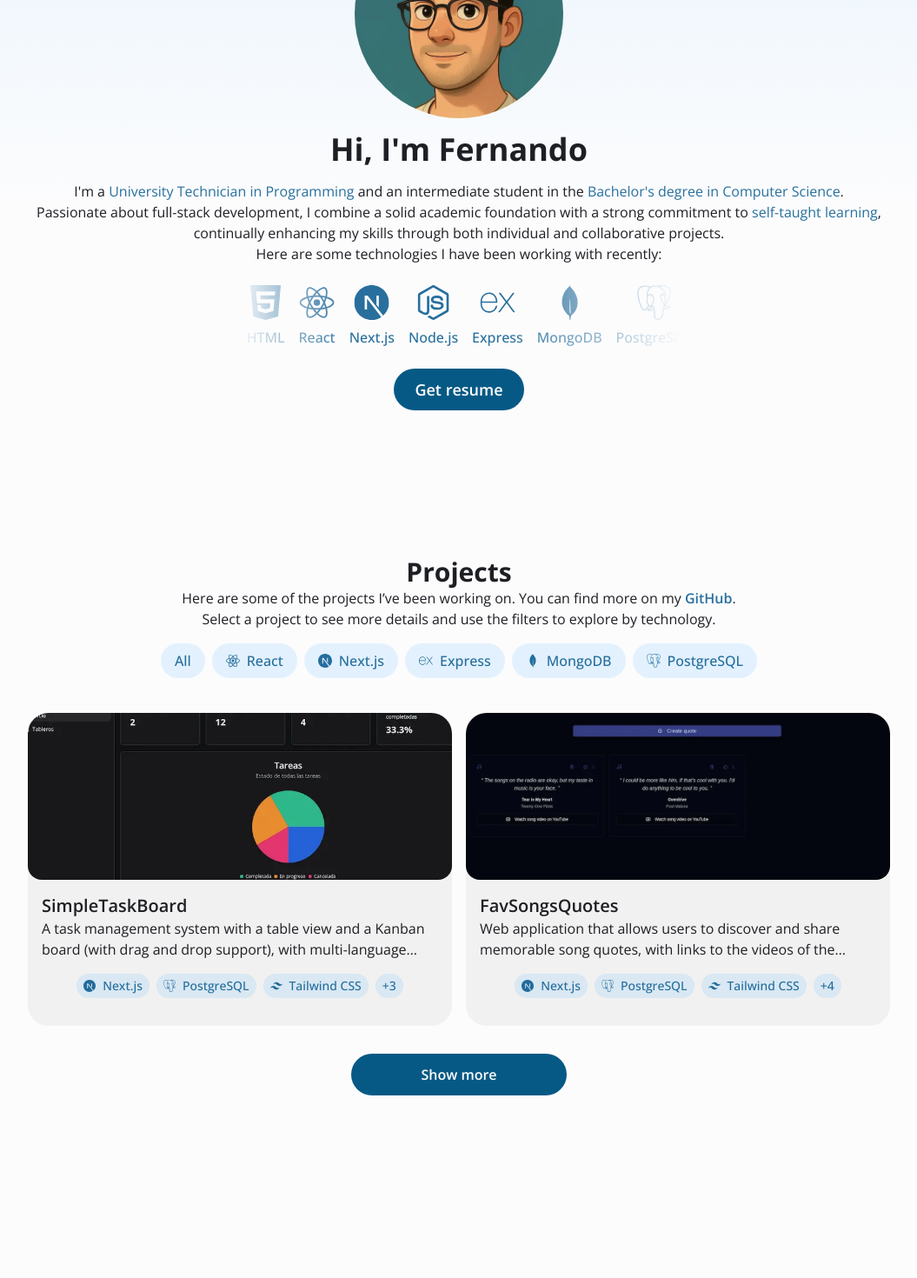
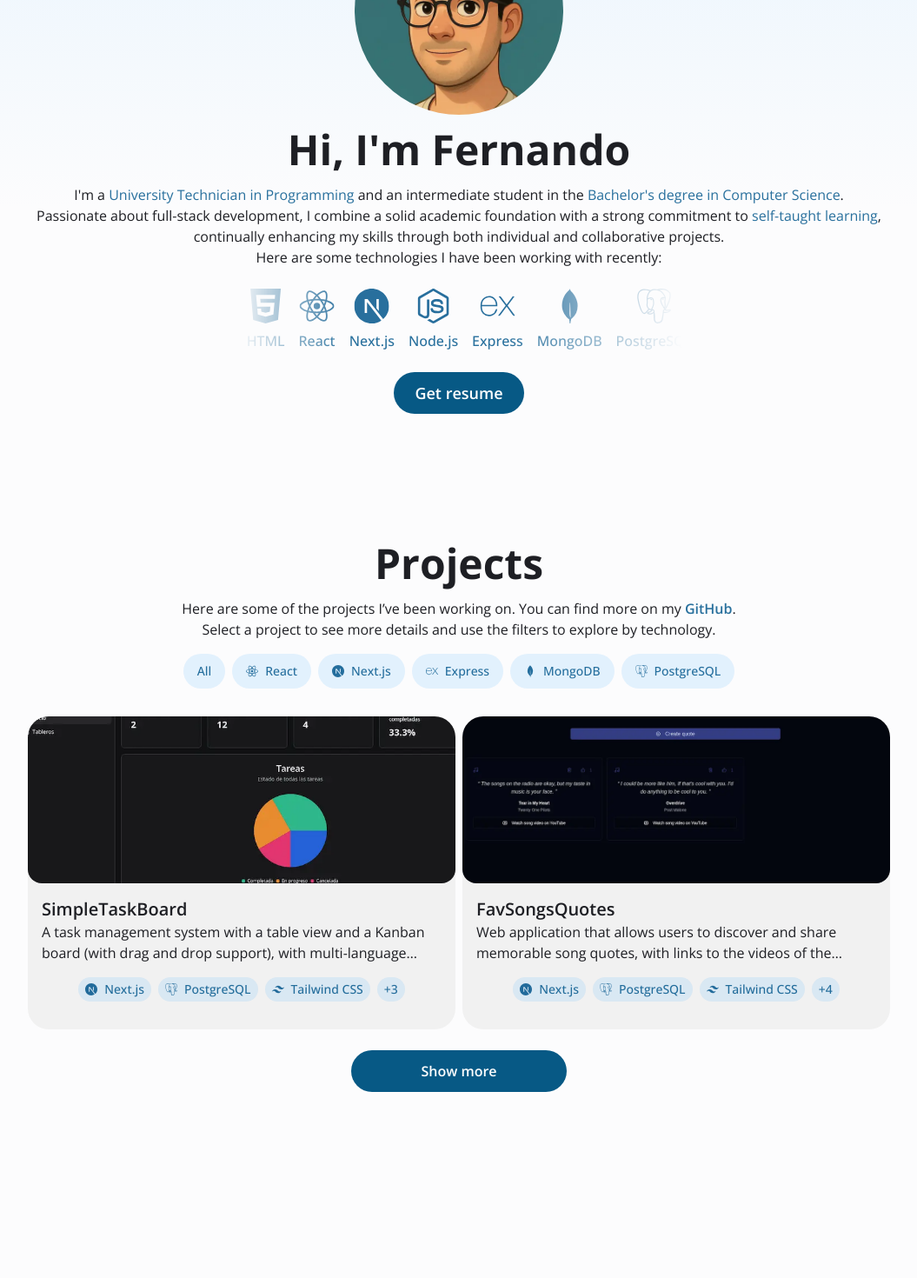
Before and after one commit to fernandobouchet/fernandobouchet.github.io, a Next.js app: page / in a window 1280 px wide. Shown: the part 240-1710 px from the top of the page at 87% size, without its empty margins (112-1167 px from the left). Built offline with nearby package versions, Linux system fonts and the light colour scheme.

Commit message:
feat: update styles

```diff
--- a/app/globals.css
+++ b/app/globals.css
@@ -20,6 +20,8 @@
 
   --color-card: var(--card);
   --color-card-foreground: var(--card-foreground);
+
+  --font-sans: "Open Sans", sans-serif;
 }
 
 /*
@@ -45,7 +47,7 @@
 }
 
 @utility section-title {
-  @apply text-2xl md:text-3xl font-bold;
+  @apply text-4xl md:text-5xl font-bold pb-4;
 }
 
 @utility toggle-icon {
@@ -104,7 +106,7 @@
   body {
     color: var(--foreground);
     background: var(--background);
-    font-family: Arial, Helvetica, sans-serif;
+    font-family: "Open Sans", sans-serif;
     padding: 0;
     margin: 0;
   }
--- a/app/layout.tsx
+++ b/app/layout.tsx
@@ -42,7 +42,7 @@ export default function RootLayout({
           enableSystem
           disableTransitionOnChange
         >
-          <LanguageProvider>{children} </LanguageProvider>
+          <LanguageProvider>{children}</LanguageProvider>
         </ThemeProvider>
       </body>
     </html>
--- a/components/about/about.tsx
+++ b/components/about/about.tsx
@@ -13,7 +13,7 @@ const About = () => {
   return (
     <SectionContainer sectionId="about">
       <Avatar />
-      <h1 className="text-3xl md:text-4xl font-bold py-4">
+      <h1 className="text-4xl md:text-5xl font-bold py-4">
         {texts.about.hero}
       </h1>
       <div className="flex flex-col text-center">
--- a/components/contact/contact.tsx
+++ b/components/contact/contact.tsx
@@ -10,7 +10,7 @@ const Contact = () => {
 
   return (
     <SectionContainer sectionId="contact">
-      <h2 className="section-title pt-4 pb-6">{texts.contact.title}</h2>
+      <h2 className="section-title">{texts.contact.title}</h2>
       <div className="text-center">
         <p>{texts.contact.p1}</p>
         <p>
--- a/components/projects/card/main-tech-filter.tsx
+++ b/components/projects/card/main-tech-filter.tsx
@@ -24,7 +24,7 @@ const MainTechFilter = ({ onClick }: Props) => {
     <div className="flex flex-wrap py-4 mt-auto gap-2 justify-center">
       <button className="cursor-pointer" onClick={() => onClick("all")}>
         <Badge
-          className="h-10 px-4 [&_span]:text-base"
+          className="h-10 px-4 [&_span]:text-sm"
           text={`${language === "EN" ? "All" : "Todos"}`}
         />
       </button>
@@ -35,7 +35,7 @@ const MainTechFilter = ({ onClick }: Props) => {
           onClick={() => onClick(item.tech.title)}
         >
           <Badge
-            className="h-10 px-4 [&_span]:text-base"
+            className="h-10 px-4 [&_span]:text-sm"
             text={item.tech.title}
             icon={item.tech.icon}
           />
--- a/components/projects/card/project-card.tsx
+++ b/components/projects/card/project-card.tsx
@@ -66,7 +66,7 @@ const ProjectCard = ({ project }: Props) => {
             className="h-72 object-cover object-center rounded-b-3xl scale-105"
           />
           <div className="p-4">
-            <MorphingDialogTitle className="text-2xl">
+            <MorphingDialogTitle className="text-2xl font-semibold">
               {project.title}
             </MorphingDialogTitle>
             <MorphingDialogDescription>
--- a/components/projects/card/projects-container.tsx
+++ b/components/projects/card/projects-container.tsx
@@ -44,11 +44,11 @@ const ProjectsContainer = () => {
   };
 
   return (
-    <div className="flex flex-col justify-center gap-6">
+    <div className="flex flex-col justify-center gap-4">
       <div>
         <MainTechFilter onClick={handleFilterProjects} />
       </div>
-      <div className="grid grid-cols-1 md:grid-cols-2 gap-4">
+      <div className="grid grid-cols-1 md:grid-cols-2 gap-2">
         {projects.slice(0, currentProjectIndex).map((project, index) => {
           const isLastVisible = index === currentProjectIndex - 1;
           return (
--- a/components/projects/projects.tsx
+++ b/components/projects/projects.tsx
@@ -9,7 +9,7 @@ const Projects = () => {
 
   return (
     <SectionContainer sectionId="projects" className="h-full">
-      <div className="flex flex-col items-center pt-4">
+      <div className="flex flex-col items-center">
         <h2 className="section-title">{texts.projects.title}</h2>
         <p className="text-center">
           {texts.projects.p1}{" "}
```
